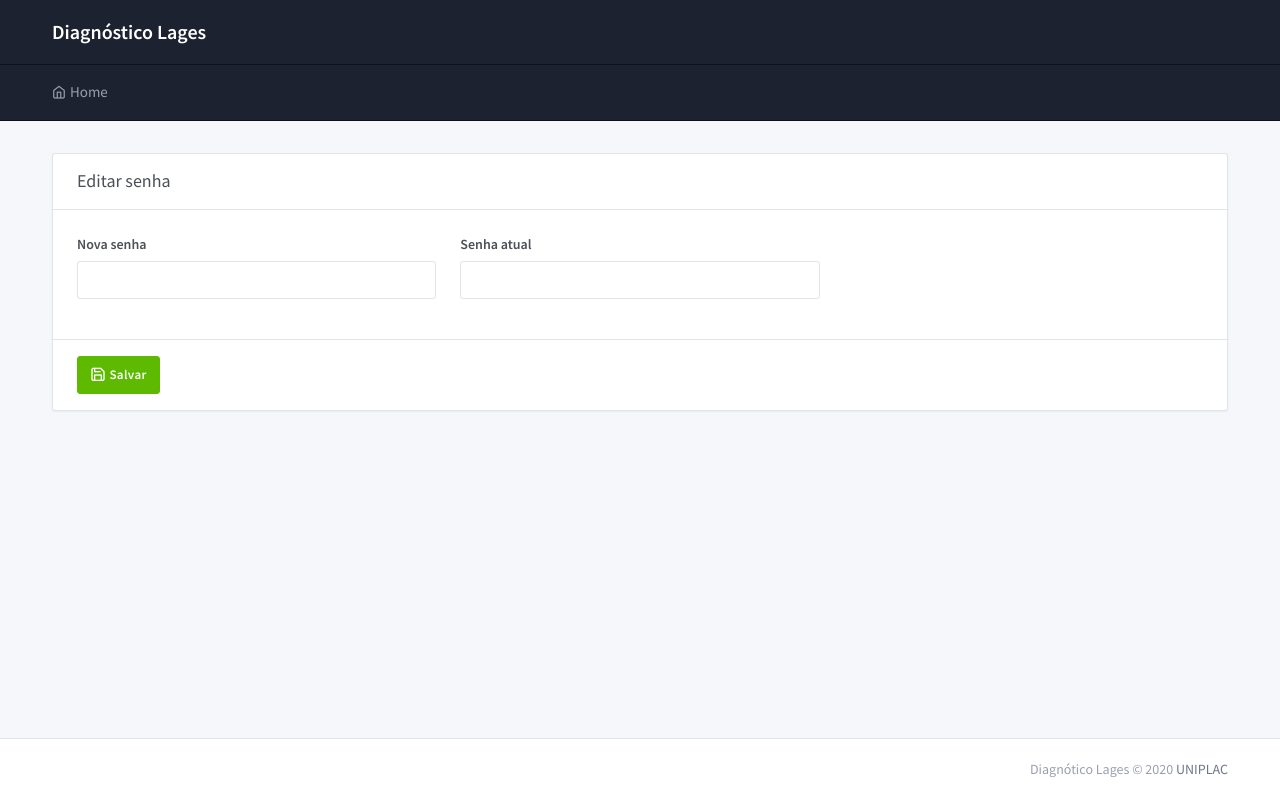
After one commit to Bruno7kp/diagnostico-lages, a PHP site: template view/user/password.html.twig in a window 1280 px wide. The commit adds this page. Run offline with PHP 8.4, Linux system fonts and the light colour scheme; the template is opened without the code that fills it, so the values that code supplies are empty; some libraries are stand-ins or nearby versions.

Commit message:
Alterar senha

```diff
--- a/public/index.php
+++ b/public/index.php
@@ -52,6 +52,7 @@ $app->get('/user/all', UserController::class.":all");
 $app->get('/admin/user', UserController::class.":users");
 $app->get('/admin/user/add', UserController::class.":add");
 $app->get('/admin/user/{id}', UserController::class.":edit");
+$app->get('/admin/password/{id}', UserController::class.":editPassword");
 
 /**
  * Região
--- a/view/admin.html.twig
+++ b/view/admin.html.twig
@@ -147,21 +147,8 @@
         <footer class="footer">
             <div class="container">
                 <div class="row align-items-center flex-row-reverse">
-                    <div class="col-auto ml-lg-auto">
-                        <div class="row align-items-center">
-                            <div class="col-auto">
-                                <ul class="list-inline list-inline-dots mb-0">
-                                    <li class="list-inline-item"><a href="/docs/index.html">Documentation</a></li>
-                                    <li class="list-inline-item"><a href="/faq.html">FAQ</a></li>
-                                </ul>
-                            </div>
-                            <div class="col-auto">
-                                <a href="https://github.com/tabler/tabler" class="btn btn-outline-primary btn-sm">Source code</a>
-                            </div>
-                        </div>
-                    </div>
                     <div class="col-12 col-lg-auto mt-3 mt-lg-0 text-center">
-                        Copyright © 2020 <a target="_blank" href="http://uniplaclages.edu.br/">UNIPLAC</a>
+                        Diagnótico Lages © 2020 <a target="_blank" href="http://uniplaclages.edu.br/">UNIPLAC</a>
                     </div>
                 </div>
             </div>
--- /dev/null
+++ b/view/user/password.html.twig
@@ -0,0 +1,44 @@
+{% extends "admin.html.twig" %}
+{% block title %}Editar senha{% endblock %}
+
+{% block content %}
+<div class="container mt-6">
+    <div class="row">
+        <div class="col-12">
+            <div class="card">
+                <div class="card-header justify-content-between">
+                    <h3 class="card-title">Editar senha</h3>
+                </div>
+                <div class="card-body">
+                    <form id="user-form" action="/user/update-password" method="post" data-send>
+                        <input type="hidden" name="id" value="{{ current.id }}">
+                        <div class="row">
+                            <div class="col-md-4 col-sm-12">
+                                <div class="form-group">
+                                    <label class="form-label">Nova senha</label>
+                                    <input type="password" required class="form-control" name="password">
+                                </div>
+                            </div>
+                            {% if not helper.role.isAdmin(user) or user.id == current.id %}
+                            <div class="col-md-4 col-sm-12">
+                                <div class="form-group">
+                                    <label class="form-label">Senha atual</label>
+                                    <input type="password" required class="form-control" name="old_password">
+                                </div>
+                            </div>
+                            {% endif %}
+                        </div>
+                    </form>
+
+                </div>
+                <div class="card-footer">
+                    <button class="btn btn-success" type="submit" form="user-form"><i class="fe fe-save"></i> Salvar</button>
+                    {% if current.id is not null %}
+                        <a href="/admin/user/{{ current.id }}" class="btn btn-primary"><i class="fe fe-edit"></i> Editar usuário</a>
+                    {% endif %}
+                </div>
+            </div>
+        </div>
+    </div>
+</div>
+{% endblock %}
```
Also changed, not shown: src/User/UserController.php (+19 -0 lines).
